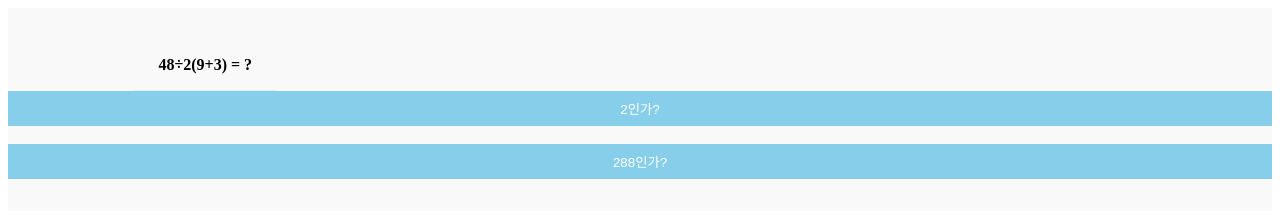
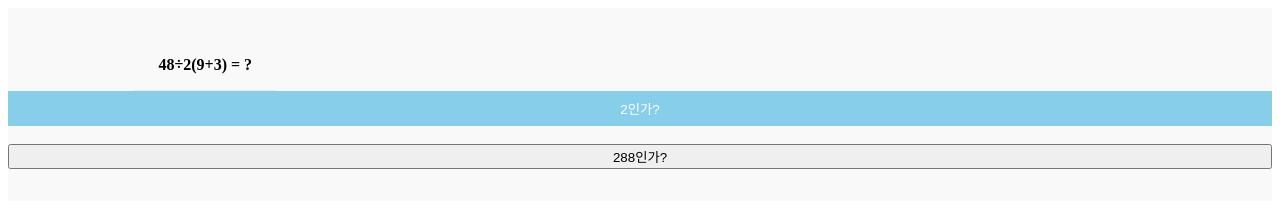
Before and after one commit to mataeono/mataeono.github.io, a plain HTML site: page index.html in a window 1280 px wide. Drawn offline with Linux system fonts and the light colour scheme.

Commit message:
Update index.html

```diff
--- a/index.html
+++ b/index.html
@@ -27,7 +27,7 @@
         <h1>48÷2(9+3) = ?</h1>
       </div>
        <button class='my_btn' onclick="javascript:btn('정말?' )"> 2인가? </button> <br>
-        <button class='my_btn' onclick="javascript:btn('다시 한번 잘 생각해봐.' )"> 288인가? </button>
+        <button class='my_btn1' onclick="javascript:btn('다시 한번 잘 생각해봐.' )"> 288인가? </button>
     </div>
   </body>
   <script src="app.js"></script>
```
